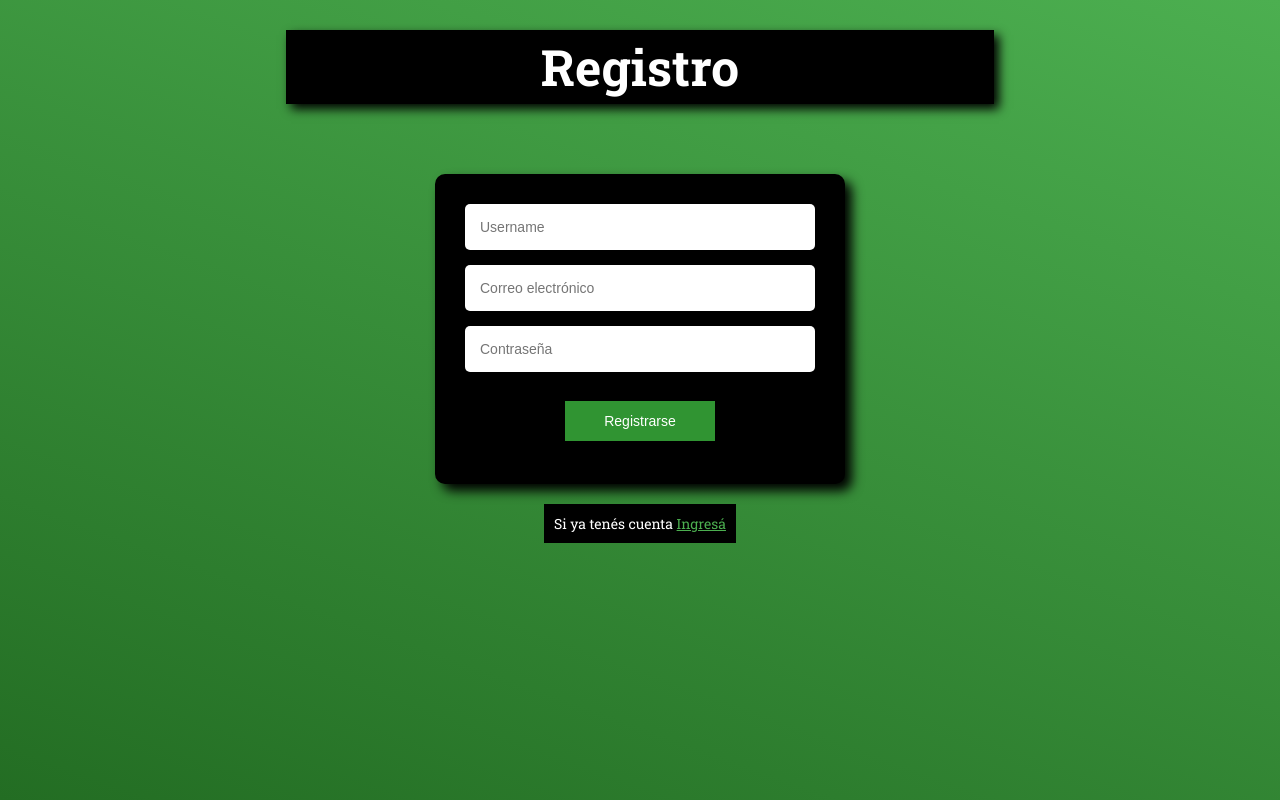
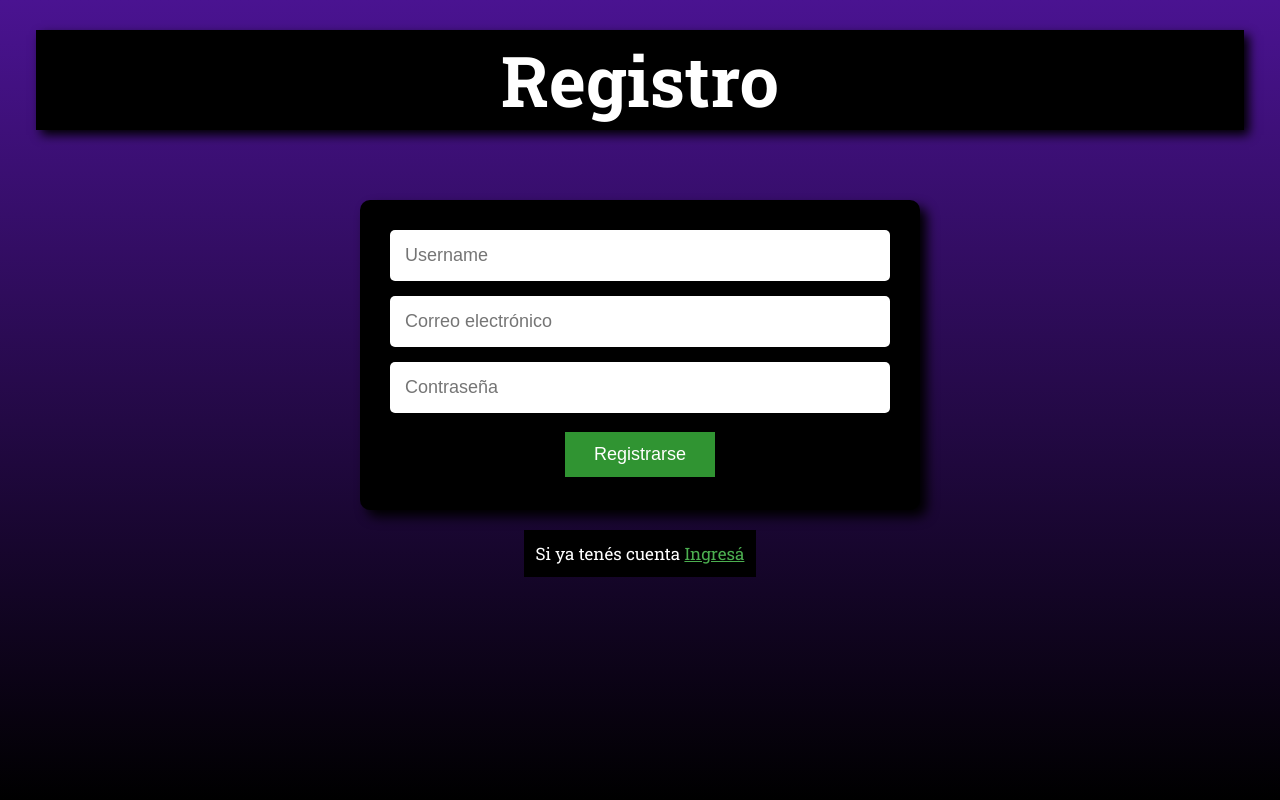
Before and after one commit to santimontironi/crud-stack-MERN, a React (Vite) app in the folder client/: page /register in a window 1280 px wide. Built offline with nearby package versions, Linux system fonts and the light colour scheme.

Commit message:
ajustes responsivos nuevamente

```diff
--- a/client/src/pages/RegisterPage.jsx
+++ b/client/src/pages/RegisterPage.jsx
@@ -5,8 +5,6 @@ import { useNavigate } from "react-router-dom"
 import "../public/css/register.css"
 
 const RegisterPage = () => {
-
-    console.log(innerWidth)
 
     const {register,handleSubmit,reset} = useForm()
     const {signUp} = useAuth()
--- a/client/src/public/css/register.css
+++ b/client/src/public/css/register.css
@@ -1,7 +1,7 @@
 .containerRegister{
     max-width: 100%;
     height: 100vh;
-    background: linear-gradient(200deg,#4CAF50,#236d23);
+    background: linear-gradient(180deg,#4a1391,#000);
 }
 
 h1{
@@ -100,10 +100,13 @@ form button:hover{
     }
 }
 
-@media (min-width: 1280px) and (max-width: 1440px){
-    h1{
-        font-size: 50px;
+@media (min-width: 1920px){
+    .containerRegister h1{
+        font-size: 80px;
         width: 700px;
+        border: solid 4px #2a7c2a;
+        border-radius: 10px;
+        padding: 15px;
     }
     form{
         width: 350px;
```
